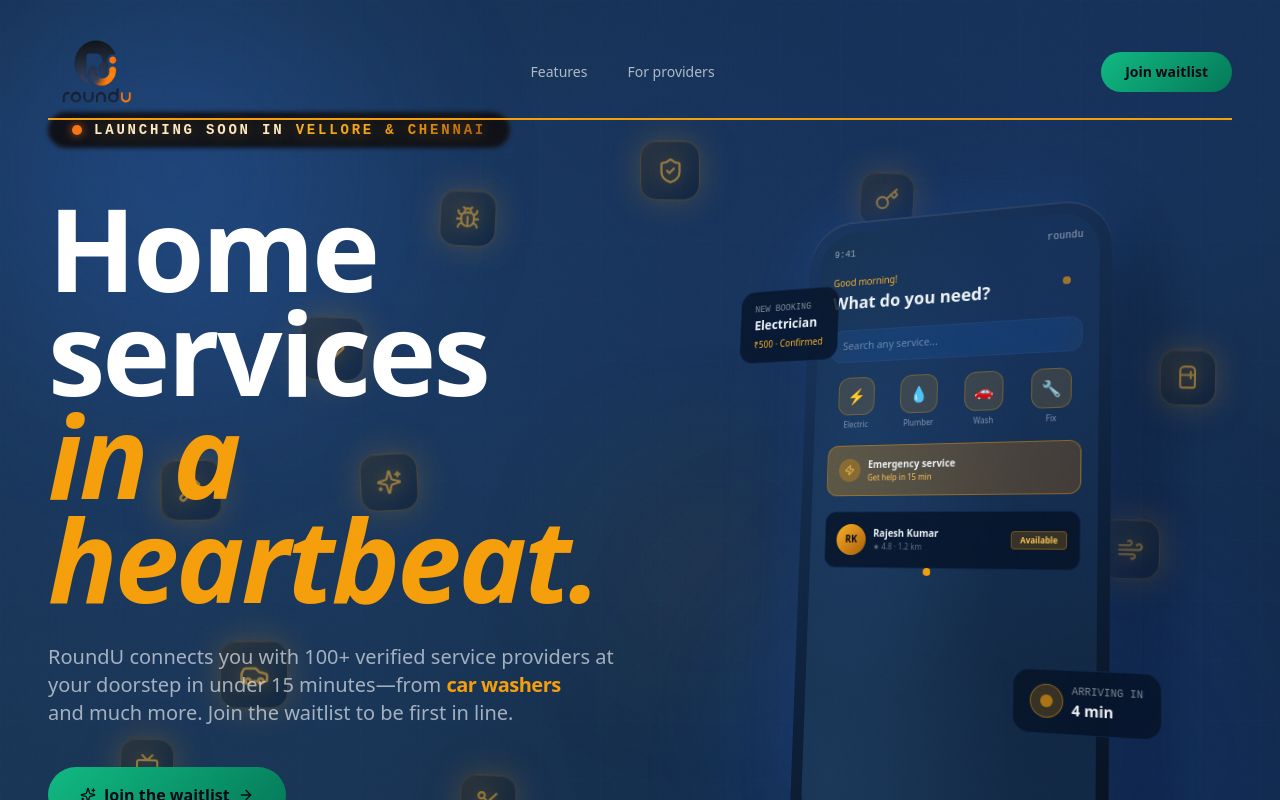
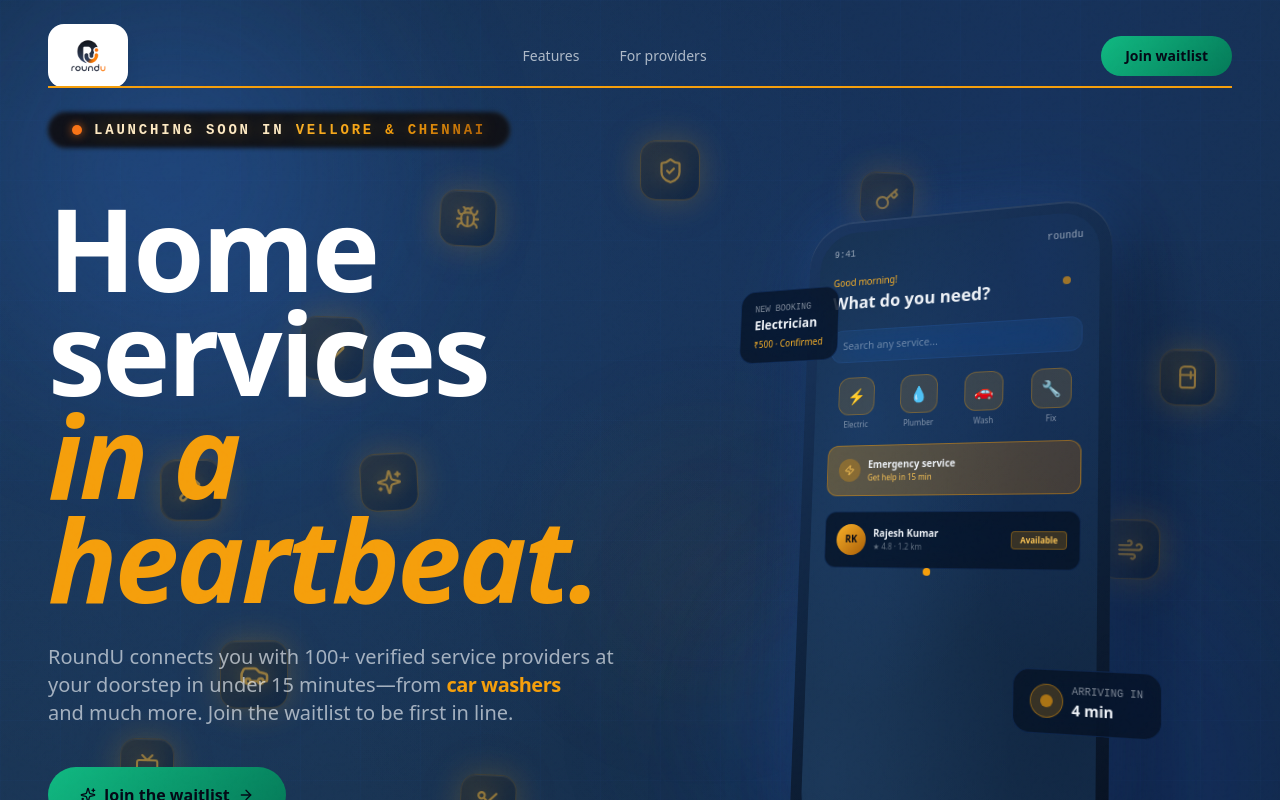
Before and after one commit to arjun-30/roundu-web-v2, a Next.js app: page / in a window 1280 px wide. Shown: the top 800 px of the page. Built offline with nearby package versions, Linux system fonts and the light colour scheme.

Commit message:
Fix logo display size and background

```diff
--- a/components/Nav.tsx
+++ b/components/Nav.tsx
@@ -34,15 +34,17 @@
           />
           {/* Logo */}
           <Link href="/" className="flex items-center gap-2 group">
+            <div className="bg-white rounded-2xl px-4 py-2 shadow-lg shadow-black/10 group-hover:shadow-white/10 transition-shadow">
               <Image
                 src="/logo.png"
                 alt="RoundU"
-              width={260}
-              height={96}
+                width={150}
+                height={48}
                 priority
                 className="object-contain group-hover:scale-105 transition-transform duration-300"
-              style={{ maxHeight: 96, width: 'auto' }}
+                style={{ maxHeight: 48, width: 'auto' }}
               />
+            </div>
           </Link>
 
           {/* Links */}
```
Lines whose indentation alone changed are shown as unchanged.
